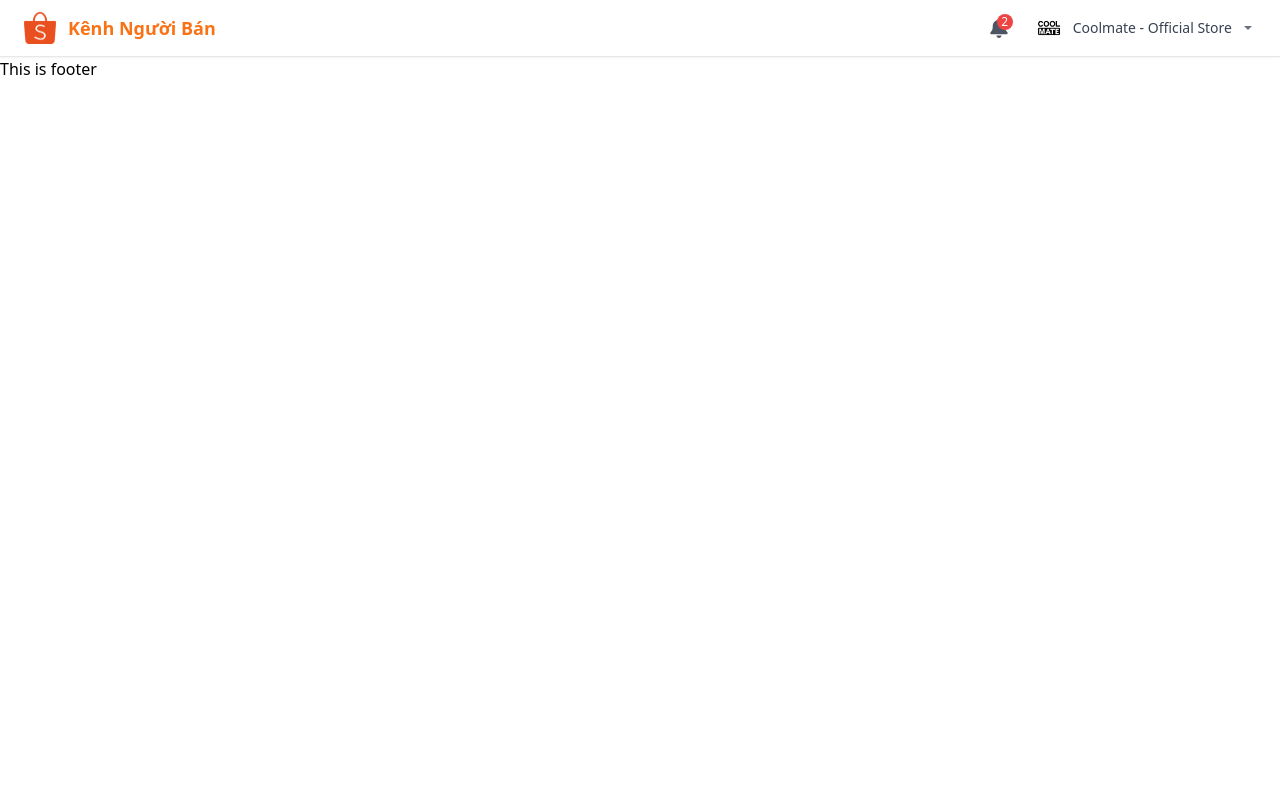
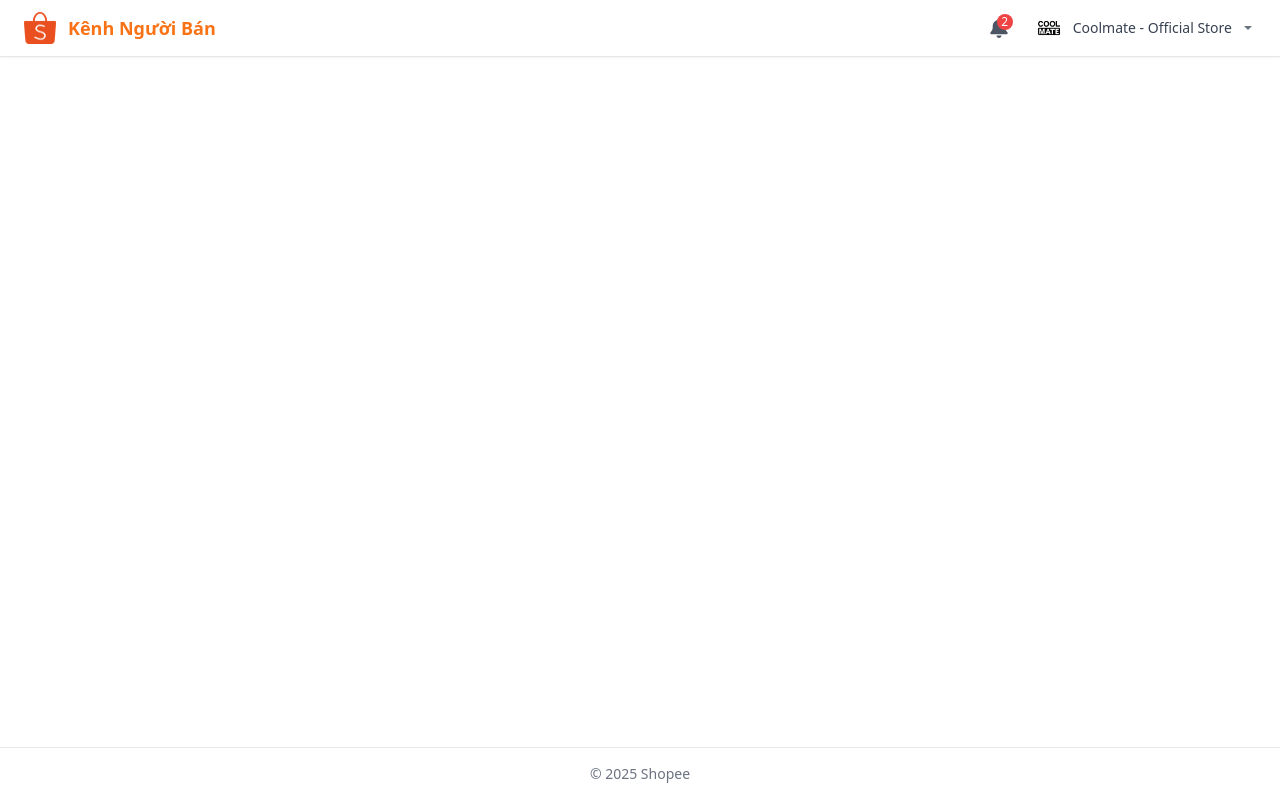
Before and after one commit to dhuy00/MDM_project, a React (Create React App) app in the folder shopee-project/: page / in a window 1280 px wide. Built offline with nearby package versions, Linux system fonts and the light colour scheme.

Commit message:
Initial commit

```diff
--- a/shopee-project/src/layout/Footer.jsx
+++ b/shopee-project/src/layout/Footer.jsx
@@ -1,11 +1,11 @@
-import React from 'react'
+import React from 'react';
 
 const Footer = () => {
   return (
-    <div>
-      This is footer
-    </div>
-  )
-}
+    <footer className="bg-white text-center text-sm text-gray-500 py-4 border-t">
+      © 2025 Shopee
+    </footer>
+  );
+};
 
-export default Footer
+export default Footer;
--- a/shopee-project/src/layout/MainLayout.jsx
+++ b/shopee-project/src/layout/MainLayout.jsx
@@ -4,16 +4,15 @@ import Header from './Header'
 import Footer from './Footer'
 
 const MainLayout = () => {
-
   return (
-    <div className=' w-full h-screen'>
-      <Header/>
-      <div>
+    <div className="flex flex-col min-h-screen">
+      <Header />
+      <main className="flex-1">
         <Outlet />
-      </div>
-      <Footer/>
+      </main>
+      <Footer />
     </div>
-  )
-}
+  );
+};
 
 export default MainLayout
--- a/shopee-project/src/pages/seller/AllProducts.jsx
+++ b/shopee-project/src/pages/seller/AllProducts.jsx
@@ -1,8 +1,16 @@
-import React from "react";
+import React, { useState, useEffect } from "react";
 import { useNavigate } from "react-router-dom";
 
 const AllProducts = () => {
   const navigate = useNavigate();
+  const [products, setProducts] = useState([]);
+
+  useEffect(() => {
+    fetch("http://localhost:3000/api/products")
+      .then(res => res.json())
+      .then(data => setProducts(data))
+      .catch(error => console.error("Fetch error:", error));
+  }, []);
 
   return (
     <div className="bg-white p-6 rounded shadow">
@@ -98,9 +106,26 @@ const AllProducts = () => {
           </tr>
         </thead>
         <tbody>
-          <tr className="text-center text-gray-500">
-            <td colSpan="8" className="py-4">Chưa có sản phẩm nào</td>
-          </tr>
+          {products.length === 0 ? (
+            <tr className="text-center text-gray-500">
+              <td colSpan="8" className="py-80">
+                Chưa có sản phẩm nào
+              </td>
+            </tr>
+          ) : (
+            products.map(product => (
+              <tr key={product._id}>
+                <td className="border p-2">{product.name}</td>
+                <td className="border p-2">SKU</td>
+                <td className="border p-2">{product.category}</td>
+                <td className="border p-2">₫{product.price}</td>
+                <td className="border p-2">{product.stock}</td>
+                <td className="border p-2">0</td>
+                <td className="border p-2">-</td>
+                <td className="border p-2">Xoá / Sửa</td>
+              </tr>
+            ))
+          )}
         </tbody>
       </table>
     </div>
```
